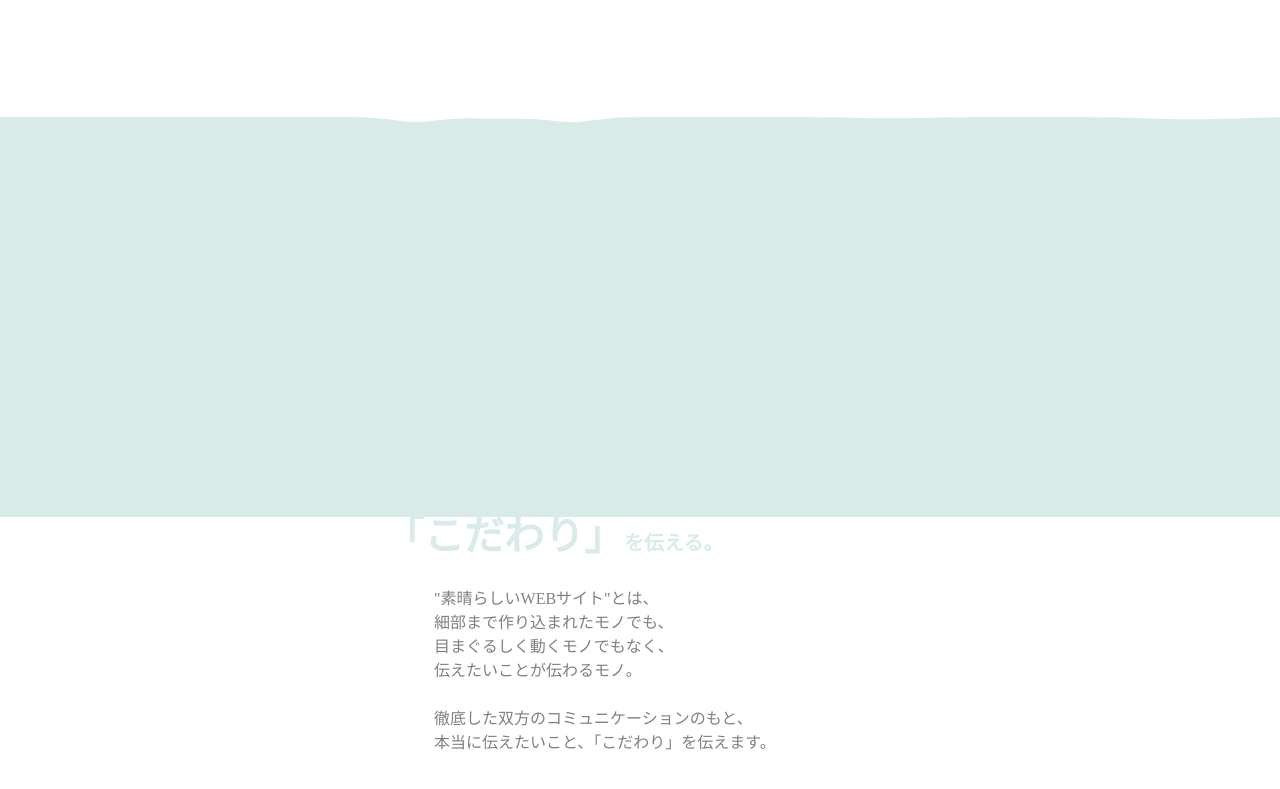
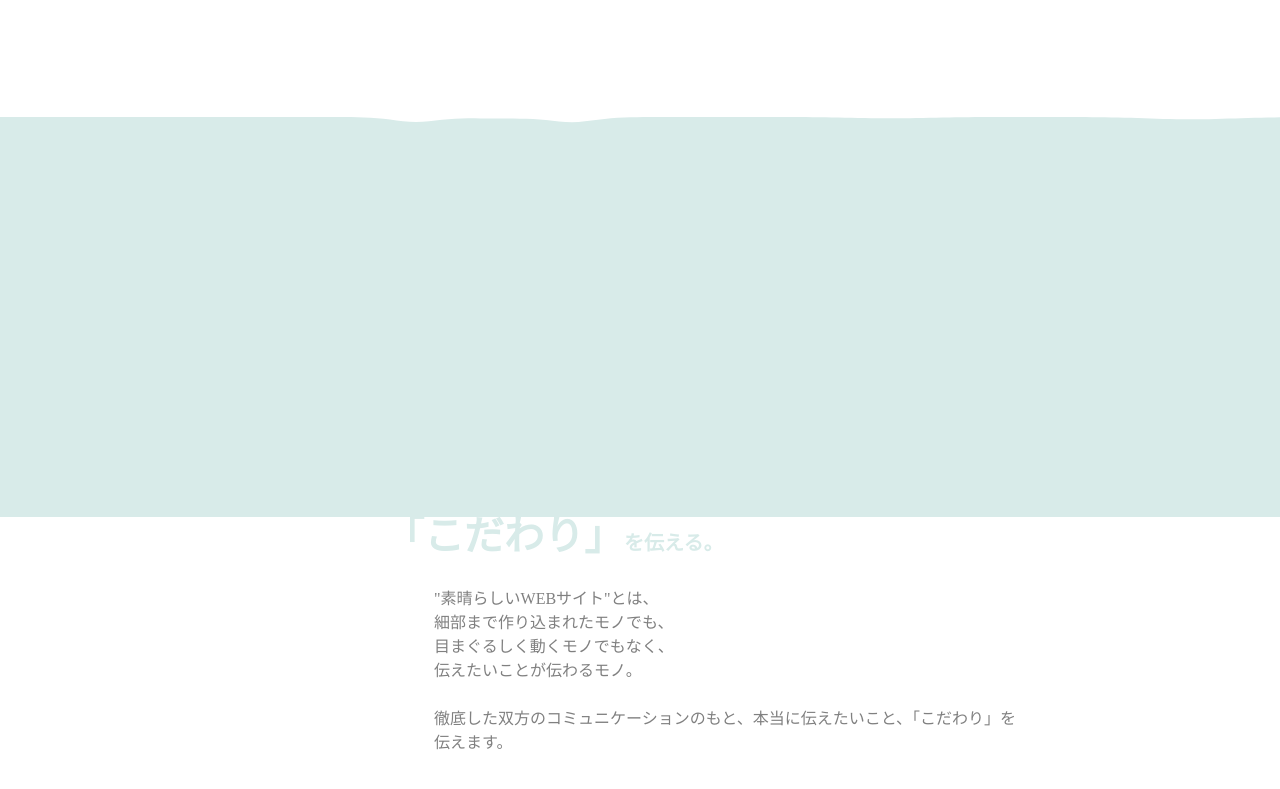
Before and after one commit to satomomo0222/satomomo0222.github.io, a plain HTML site: page index.html in a window 1280 px wide. Shown: the part 283-1072 px from the top of the page. Drawn offline with nearby package versions, Linux system fonts and the light colour scheme.

```diff
--- a/index.html
+++ b/index.html
@@ -119,7 +119,7 @@
     <main>
       <section class="fadein section1">
           <h2><span>「こだわり」</span>を伝える。</h2>
-          <p>"素晴らしいWEBサイト"とは、<br>細部まで作り込まれたモノでも、<br>目まぐるしく動くモノでもなく、<br>伝えたいことが伝わるモノ。<br><br>徹底した双方のコミュニケーションのもと、<br>本当に伝えたいこと、「こだわり」を伝えます。</p>
+          <p>"素晴らしいWEBサイト"とは、<br>細部まで作り込まれたモノでも、<br>目まぐるしく動くモノでもなく、<br>伝えたいことが伝わるモノ。<br><br>徹底した双方のコミュニケーションのもと、本当に伝えたいこと、「こだわり」を伝えます。</p>
       </section>
 
       <section class="fadein">
```
